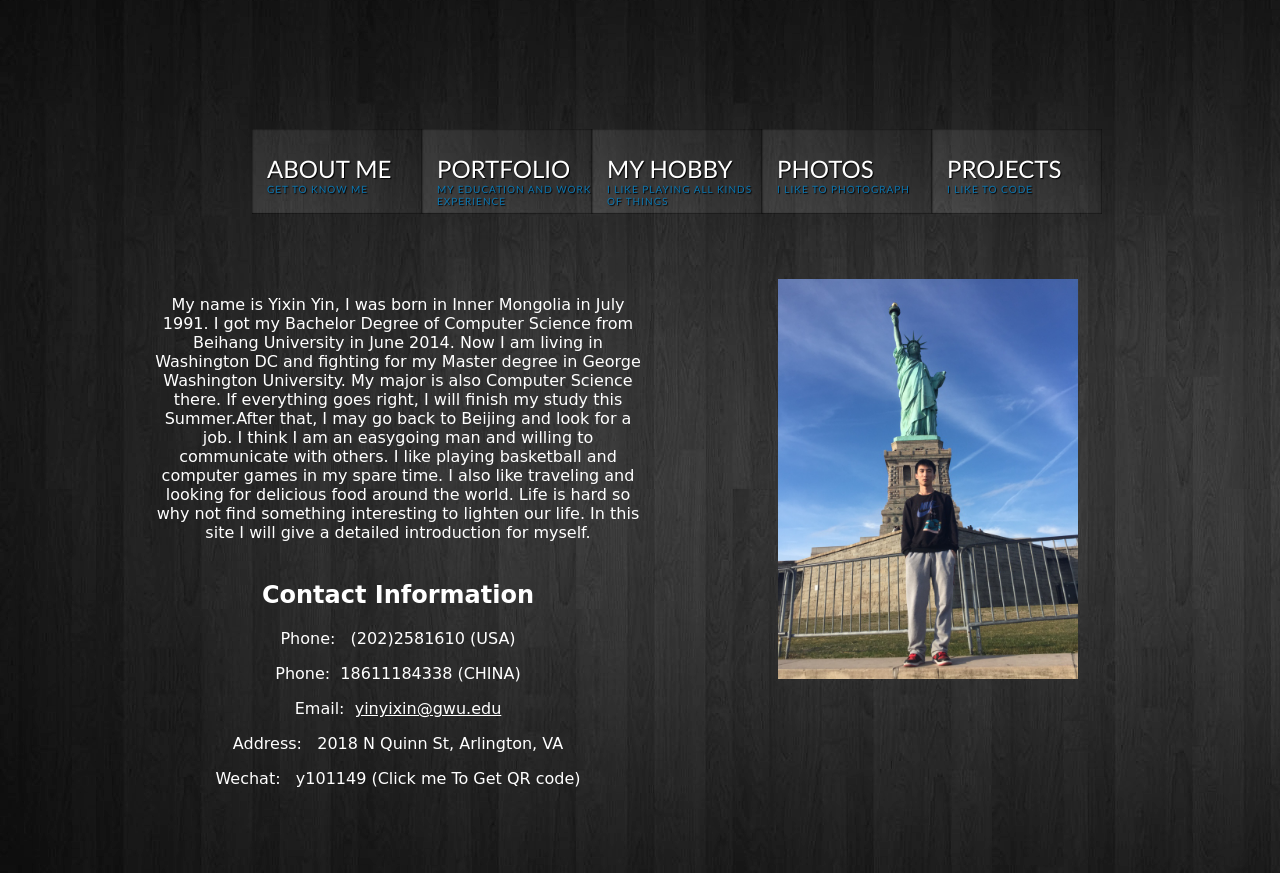
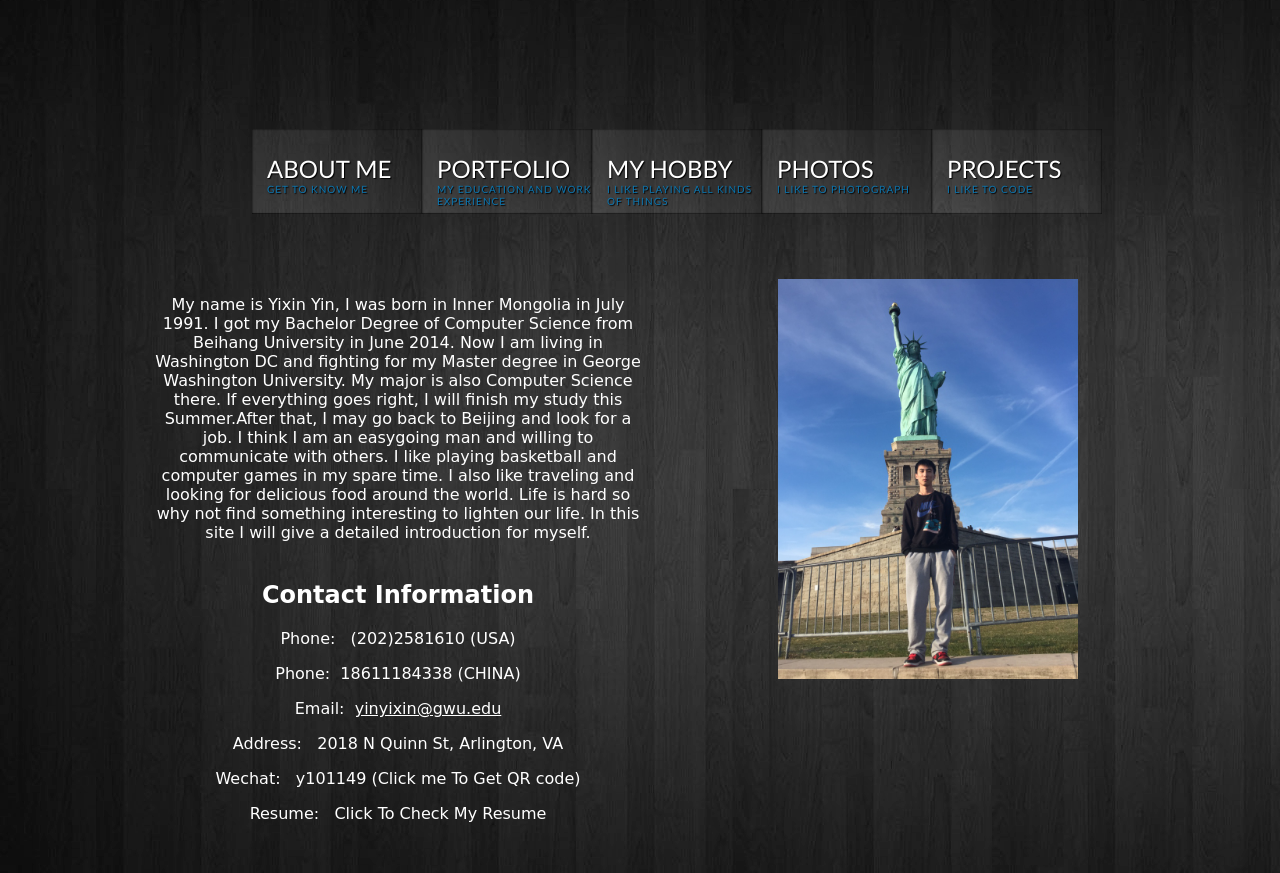
Before and after one commit to y101149/y101149.github.io, a plain HTML site: page index.html in a window 1280 px wide. Shown: the part 79-952 px from the top of the page. Drawn offline with Linux system fonts and the light colour scheme.

Commit message:
update resume

```diff
--- a/index.html
+++ b/index.html
@@ -154,6 +154,7 @@
 			<p>	Address: &nbsp 2018 N Quinn St, Arlington, VA</p>
 			<div class="qrcode">
 				<a href="img/QRcode.jpg" target = "_blank">Wechat: &nbsp y101149 (Click me To Get QR code)</a>
+				<p><a href="银一鑫简历.pdf" target = "_blank">Resume: &nbsp Click To Check My Resume</a></p>
 
 			</div>
 
```
Also changed, not shown: 1 other file.
